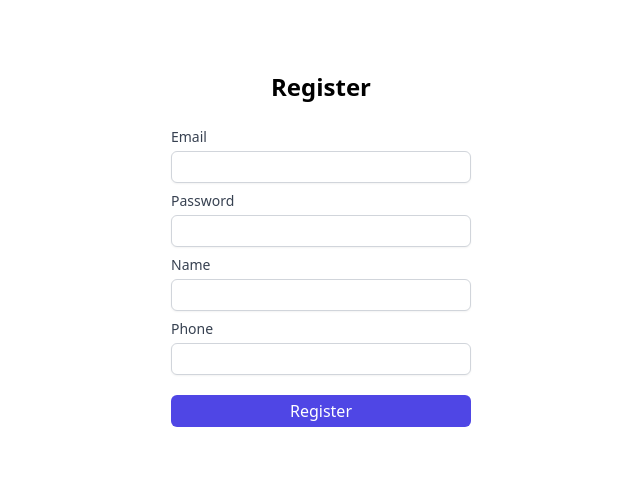
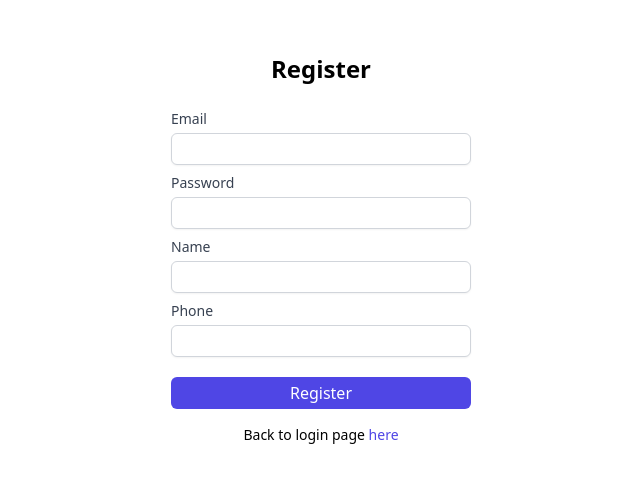
Before and after one commit to wizardcat/f-test, a React (Create React App) app in the folder front/: page /register in a window 1280 px wide. Shown: the part 171-654 px from the top of the page, without its empty margins (319-959 px from the left). Built offline with nearby package versions, Linux system fonts and the light colour scheme; no server answers.

Commit message:
feat: added back to login page link

```diff
--- a/front/src/components/Register/register.component.tsx
+++ b/front/src/components/Register/register.component.tsx
@@ -1,3 +1,4 @@
+import { Link } from 'react-router-dom';
 import { useRegister } from './use-register.hook';
 
 export const Register = () => {
@@ -80,6 +81,14 @@ export const Register = () => {
           Register
         </button>
       </form>
+      <div className="mt-4 text-center">
+        <p className="text-sm">
+          Back to login page{' '}
+          <Link to="/login" className="text-indigo-600 hover:text-indigo-800">
+            here
+          </Link>
+        </p>
+      </div>
     </div>
   );
 };
```
